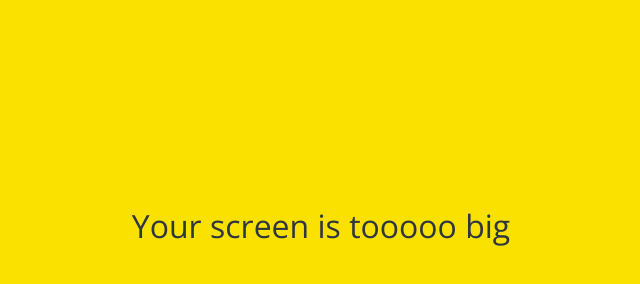
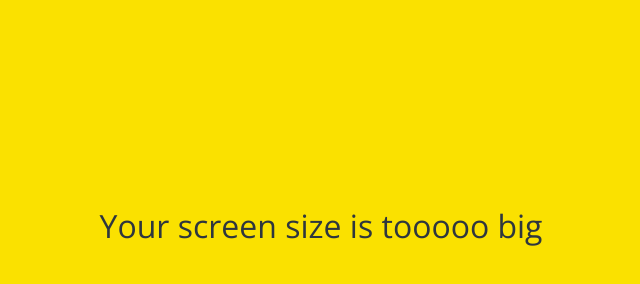
Before and after one commit to JeongGiMin/kokoa-clone-2022, a plain HTML site: page friends.html in a window 1280 px wide. Shown: the part 174-458 px from the top of the page, without its empty margins (319-959 px from the left). Drawn offline with nearby package versions, Linux system fonts and the light colour scheme.

Commit message:
add size

```diff
--- a/friends.html
+++ b/friends.html
@@ -108,7 +108,7 @@
     </div>
 
     <div id="no-mobile">
-      <span>Your screen is tooooo big</span>
+      <span>Your screen size is tooooo big</span>
     </div>
 
     <script
```
